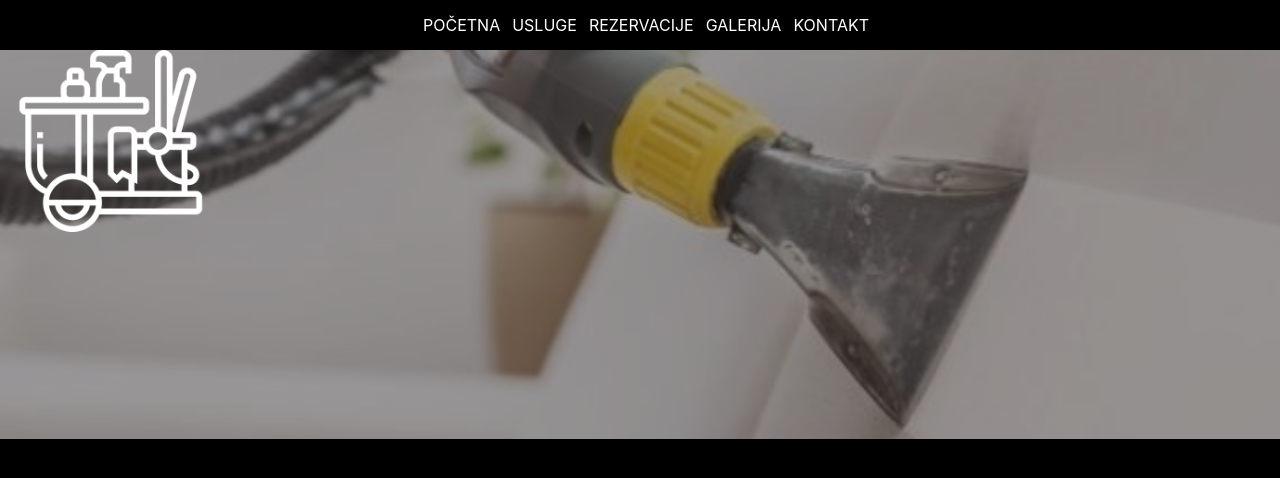
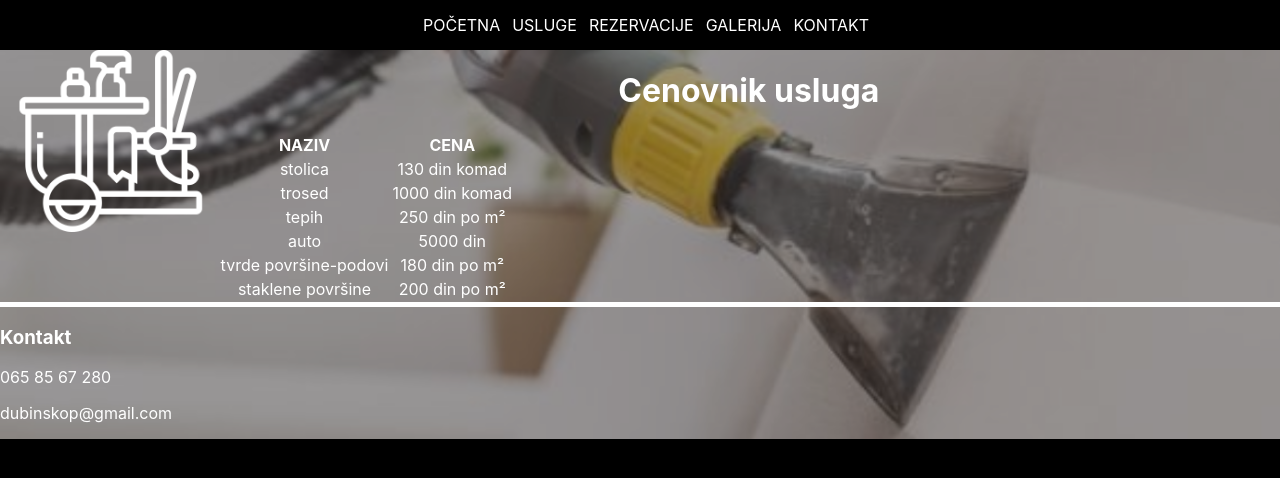
Before and after one commit to trinstone/MaturskiDubinskoPranje, a React (Create React App) app: page /Usluge in a window 1280 px wide. Shown: the top 478 px of the page. Built offline with nearby package versions, Linux system fonts and the light colour scheme.

Commit message:
rad na uslugama html tabela
dodata html tabela u usluge, poravnat kontakt, izbacuje gresku za usluge ali idalje radi

```diff
--- a/src/App.js
+++ b/src/App.js
@@ -5,6 +5,7 @@ import pozadina from './pozadina.png';
 import Pocetna from './Pocetna';
 import slicica1 from './stikeri/slicica1.png';
 import Kontakt from './Kontakt';
+import Usluge from './Usluge';
 
 
 function App() {
@@ -21,7 +22,9 @@ function App() {
             <aside><img src={slicica1} alt="" className="slicica1" /></aside>
             <Routes>
               <Route path="/" element={<Pocetna />} />
+              <Route path="/Usluge" element={<Usluge />} />
             </Routes>
+            <Kontakt />
           </div>
       </div>
     </Router>
--- /dev/null
+++ b/src/Usluge.js
@@ -0,0 +1,43 @@
+const Usluge = () => {
+    return (
+      <div className="Usluge">
+        <h1>Cenovnik usluga</h1>
+        <table>
+            <thead>
+                <tr>
+                    <th>NAZIV</th>
+                    <th>CENA</th>
+                </tr>
+            </thead>
+            <tbody>
+                <tr>
+                    <td>stolica</td>
+                    <td>130 din komad</td>
+                </tr>
+                <tr>
+                    <td>trosed</td>
+                    <td>1000 din komad</td>
+                </tr>
+                <tr>
+                    <td>tepih</td>
+                    <td>250 din po m²</td>
+                </tr>
+                <tr>
+                    <td>auto</td>
+                    <td>5000 din</td>
+                </tr>
+                <tr>
+                    <td>tvrde površine-podovi</td>
+                    <td>180 din po m²</td>
+                </tr>
+                <tr>
+                    <td>staklene površine</td>
+                    <td>200 din po m²</td>
+                </tr>
+            </tbody>
+        </table>
+      </div>
+    );
+  }
+
+  export default Usluge;
--- a/src/index.css
+++ b/src/index.css
@@ -70,4 +70,5 @@ code {
 
 .kontakt {
   border-top: 5px solid white;
+  text-align: left;
 }
```
